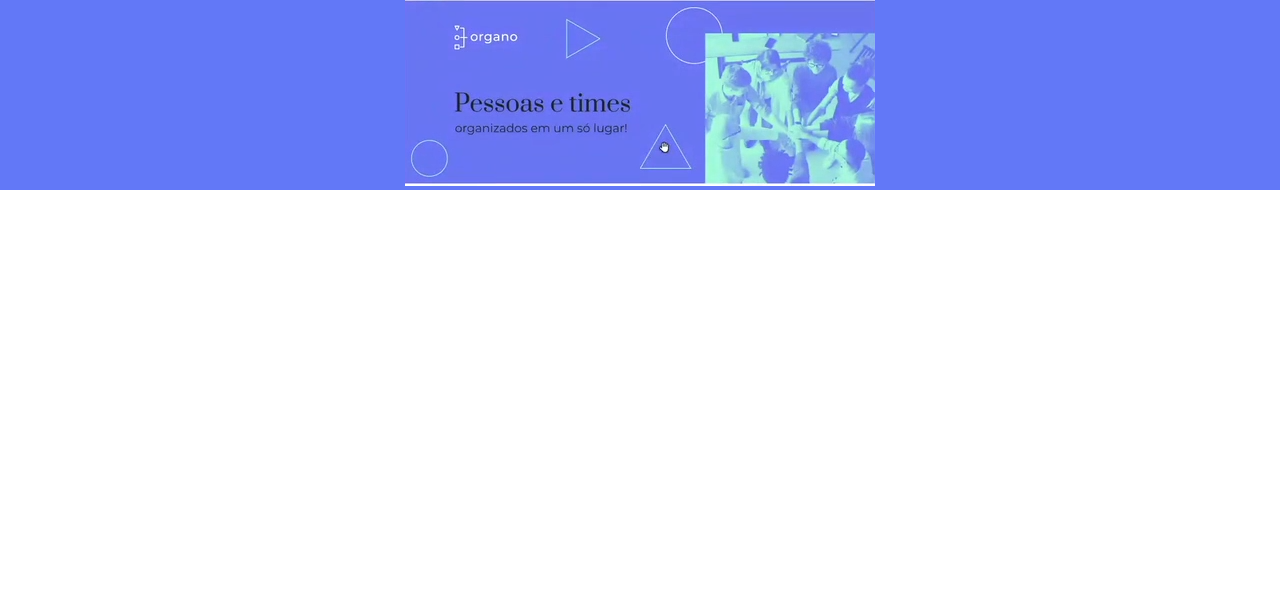
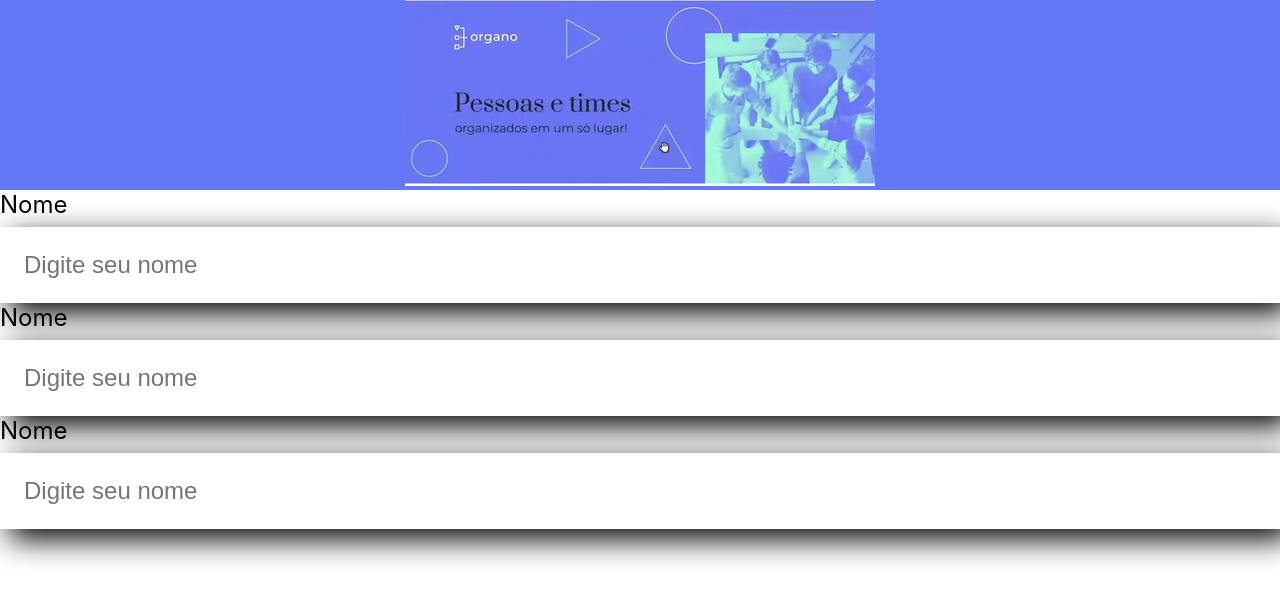
Before and after one commit to NeugeMa/organo, a React (Create React App) app: page / in a window 1280 px wide. Shown: the top 602 px of the page. Built offline with nearby package versions, Linux system fonts and the light colour scheme.

Commit message:
criaçao pasta/arquivo CampoTexto para se iniciar um formulario

```diff
--- a/src/App.js
+++ b/src/App.js
@@ -1,9 +1,13 @@
 import Banner from './componentes/Banner/Banner';
+import CampoTexto from './componentes/CampoTexto';
 
 function App() { // componente de react
   return (
     <div className="App">
       <Banner />
+      <CampoTexto label="Nome"/>
+      <CampoTexto label="Cargo"/>
+      <CampoTexto label="Imagem"/>
     </div>
   );
 }
--- /dev/null
+++ b/src/componentes/CampoTexto/CampoTexto.css
@@ -0,0 +1,18 @@
+.campo texto {
+    margin: 24px 0;
+}
+.campo-texto label {
+    display: block;
+    margin-bottom: 8px;
+    font-size: 24px;
+}
+
+.campo-texto input {
+    background-color: #FFF;
+    box-shadow: 10px 10px 30px rgba(0, 0, 0.06);
+    width: 100%;
+    border: none;
+    font-size: 24px;
+    padding:  24px;
+    box-sizing: border-box;
+}
--- /dev/null
+++ b/src/componentes/CampoTexto/index.js
@@ -0,0 +1,12 @@
+import './CampoTexto.css'
+
+const CampoTexto = () => {
+    return (
+        <div className="campo-texto">
+            <label>Nome</label>
+            <input placeholder='Digite seu nome'/>
+        </div>
+    )
+}
+
+export default CampoTexto;
```
